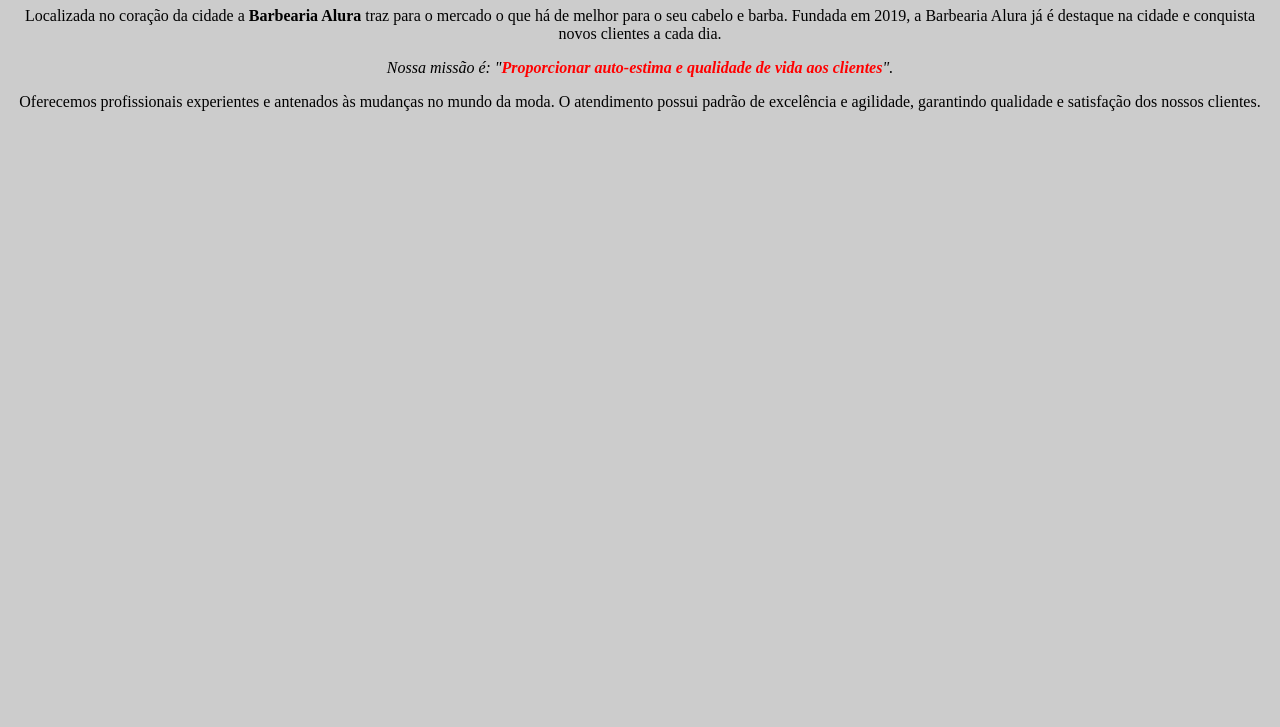
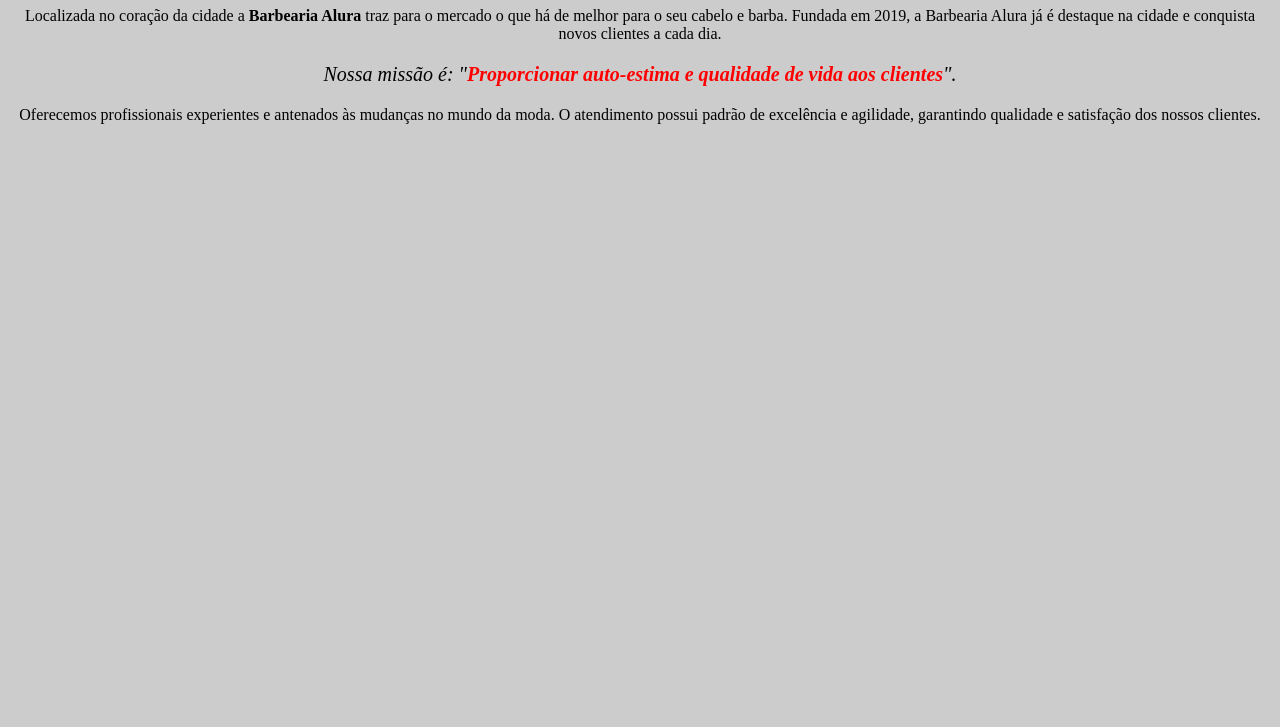
Before and after one commit to EricAdam27/Curso_HTML5_e_CSS3, a plain HTML site: page index.html in a window 1280 px wide. Shown: the part 73-800 px from the top of the page. Drawn offline with Linux system fonts and the light colour scheme.

Commit message:
alterando fonte do segundo paragrafo

```diff
--- a/index.html
+++ b/index.html
@@ -17,7 +17,7 @@
 
 		<p>Localizada no coração da cidade a <strong>Barbearia Alura</strong> traz para o mercado o que há de melhor para o seu cabelo e barba. Fundada em 2019, a Barbearia Alura já é destaque na cidade e conquista novos clientes a cada dia.</p>
 
-		<p><em>Nossa missão é: "<strong>Proporcionar auto-estima e qualidade de vida aos clientes</strong>".</em></p>
+		<p style = "font-size: 20px"><em>Nossa missão é: "<strong>Proporcionar auto-estima e qualidade de vida aos clientes</strong>".</em></p>
 
 		<p>Oferecemos profissionais experientes e antenados às mudanças no mundo da moda. O atendimento possui padrão de excelência e agilidade, garantindo qualidade e satisfação dos nossos clientes.</p>
 
```
